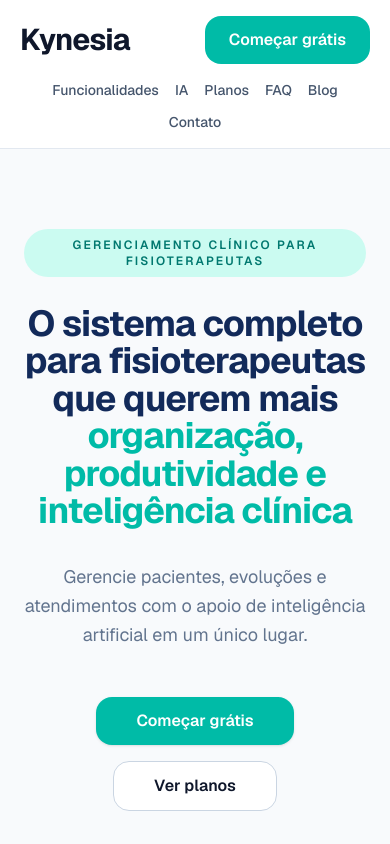
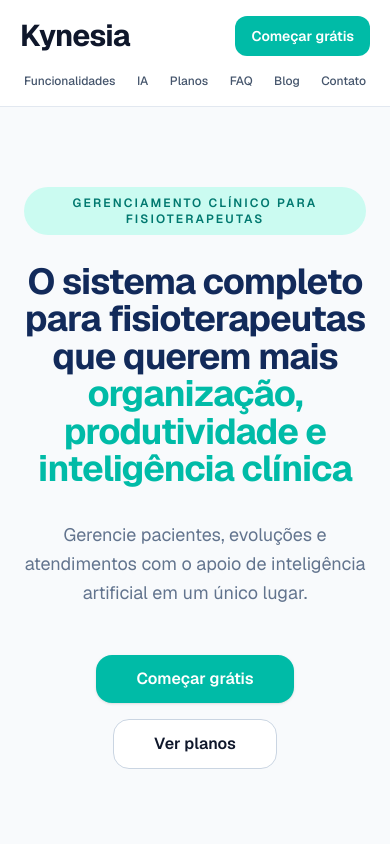
Before and after one commit to sendrette/kynesia-site, a Next.js app: page / in a window 390 px wide. Shown: the top 844 px of the page. Built offline with nearby package versions, Linux system fonts and the light colour scheme.

Commit message:
feat: update button and navigation styles for improved responsiveness and aesthetics

```diff
--- a/app/blog/BlogPageClient.tsx
+++ b/app/blog/BlogPageClient.tsx
@@ -116,19 +116,19 @@
 
             <Link
               href="/start-free"
-              className="inline-flex rounded-2xl bg-teal-500 px-6 py-3 text-base font-semibold text-white transition hover:-translate-y-0.5 hover:bg-teal-600 md:hidden"
+              className="inline-flex rounded-xl bg-teal-500 px-4 py-2.5 text-sm font-semibold text-white transition hover:-translate-y-0.5 hover:bg-teal-600 md:hidden"
             >
               Começar grátis
             </Link>
           </div>
 
-          <nav className="flex flex-wrap items-center justify-center gap-x-4 gap-y-3 px-1 text-sm font-medium text-slate-600 md:gap-8 md:px-0 md:text-base">
-            <Link href="/#funcionalidades" className="transition hover:text-slate-900">Funcionalidades</Link>
-            <Link href="/#ia" className="transition hover:text-slate-900">IA</Link>
-            <Link href="/#planos" className="transition hover:text-slate-900">Planos</Link>
-            <Link href="/#faq" className="transition hover:text-slate-900">FAQ</Link>
-            <Link href="/blog" className="transition hover:text-slate-900">Blog</Link>
-            <Link href="/#contato" className="transition hover:text-slate-900">Contato</Link>
+          <nav className="flex w-full flex-nowrap items-center justify-between gap-2 px-1 text-[12px] font-medium text-slate-600 md:gap-8 md:px-0 md:text-base">
+            <Link href="/#funcionalidades" className="whitespace-nowrap transition hover:text-slate-900">Funcionalidades</Link>
+            <Link href="/#ia" className="whitespace-nowrap transition hover:text-slate-900">IA</Link>
+            <Link href="/#planos" className="whitespace-nowrap transition hover:text-slate-900">Planos</Link>
+            <Link href="/#faq" className="whitespace-nowrap transition hover:text-slate-900">FAQ</Link>
+            <Link href="/blog" className="whitespace-nowrap transition hover:text-slate-900">Blog</Link>
+            <Link href="/#contato" className="whitespace-nowrap transition hover:text-slate-900">Contato</Link>
           </nav>
 
           <Link
--- a/app/page.tsx
+++ b/app/page.tsx
@@ -199,19 +199,19 @@
 
             <Link
               href="/start-free"
-              className="inline-flex rounded-2xl bg-teal-500 px-6 py-3 text-base font-semibold text-white transition hover:-translate-y-0.5 hover:bg-teal-600 md:hidden"
+              className="inline-flex rounded-xl bg-teal-500 px-4 py-2.5 text-sm font-semibold text-white transition hover:-translate-y-0.5 hover:bg-teal-600 md:hidden"
             >
               Começar grátis
             </Link>
           </div>
 
-          <nav className="flex flex-wrap items-center justify-center gap-x-4 gap-y-3 px-1 text-sm font-medium text-slate-600 md:gap-8 md:px-0 md:text-base">
-            <a href="#funcionalidades" className="transition hover:text-slate-900">Funcionalidades</a>
-            <a href="#ia" className="transition hover:text-slate-900">IA</a>
-            <a href="#planos" className="transition hover:text-slate-900">Planos</a>
-            <a href="#faq" className="transition hover:text-slate-900">FAQ</a>
-            <Link href="/blog" className="transition hover:text-slate-900">Blog</Link>
-            <a href="#contato" className="transition hover:text-slate-900">Contato</a>
+          <nav className="flex w-full flex-nowrap items-center justify-between gap-2 px-1 text-[12px] font-medium text-slate-600 md:gap-8 md:px-0 md:text-base">
+            <a href="#funcionalidades" className="whitespace-nowrap transition hover:text-slate-900">Funcionalidades</a>
+            <a href="#ia" className="whitespace-nowrap transition hover:text-slate-900">IA</a>
+            <a href="#planos" className="whitespace-nowrap transition hover:text-slate-900">Planos</a>
+            <a href="#faq" className="whitespace-nowrap transition hover:text-slate-900">FAQ</a>
+            <Link href="/blog" className="whitespace-nowrap transition hover:text-slate-900">Blog</Link>
+            <a href="#contato" className="whitespace-nowrap transition hover:text-slate-900">Contato</a>
           </nav>
 
           <Link
```
